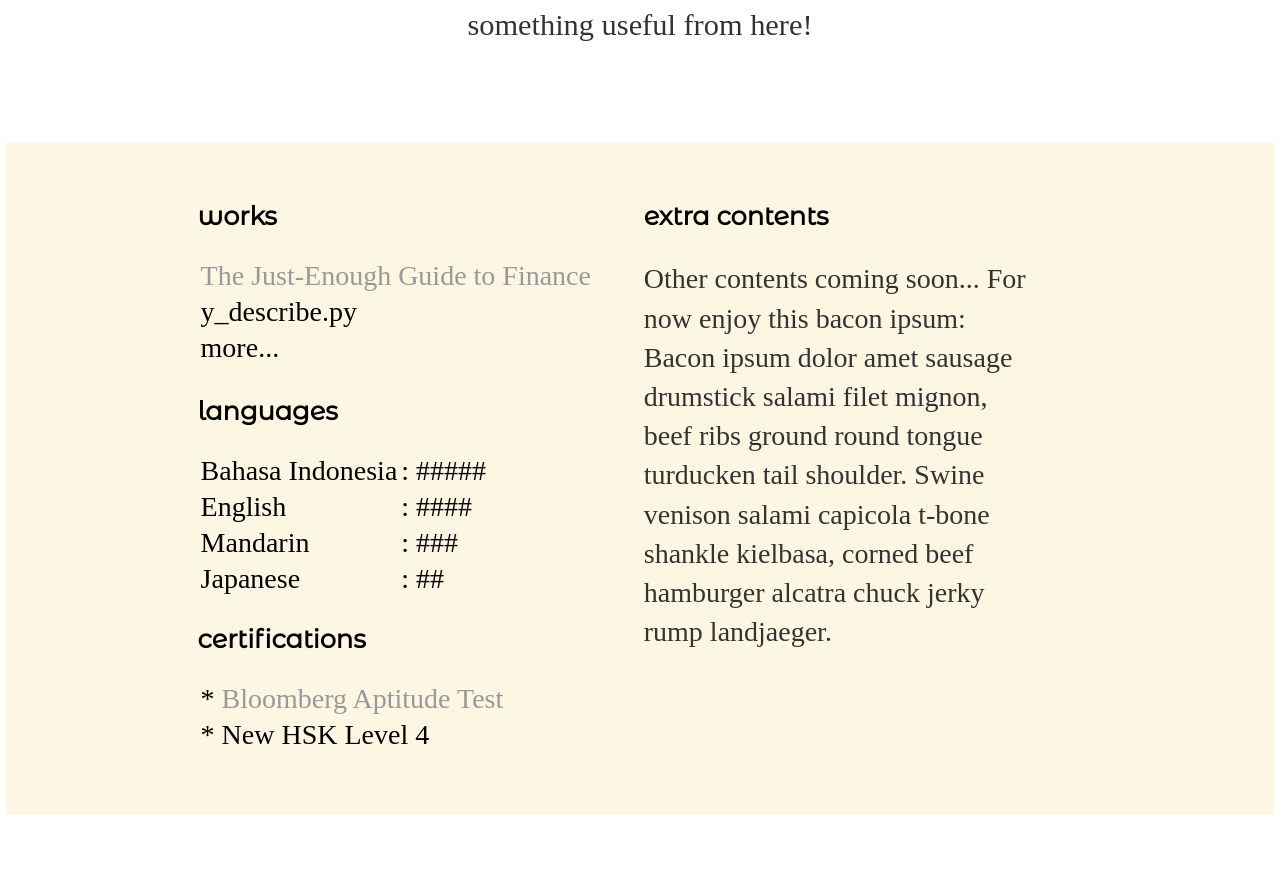
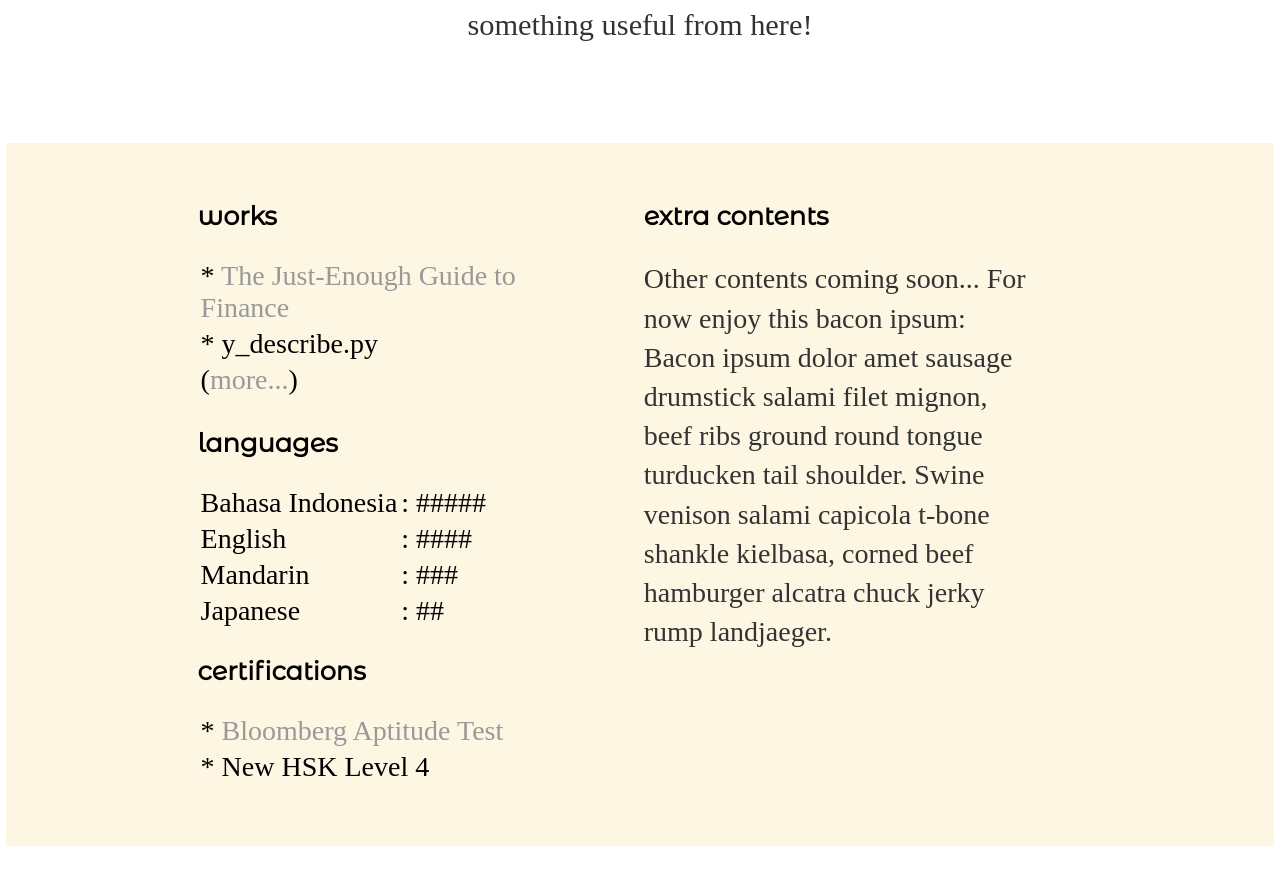
Before and after one commit to ryanjonathanb/ryanjonathanb.github.io, a Jekyll site: the page built from index.html, in a window 1280 px wide and 900 px high, scrolled down 2016 px. Shown: the top 885 px of the window. Built offline with Jekyll 4.4.1, drawn with Linux system fonts in a browser that asks for light colours; some web fonts are replaced; some of the changed lines change nothing that is shown.

Commit message:
css folder

```diff
--- a/index.html
+++ b/index.html
@@ -34,13 +34,13 @@ title: ryanjonathanb
 			<h3>works</h3>
 			<table class="homepage">
 				<tr>
-					<td><a href="http://ryanjonathanb.com/works/the-just-enough-guide-to-finance.html">The Just-Enough Guide to Finance</a></td>
+					<td>* <a href="http://ryanjonathanb.com/works/the-just-enough-guide-to-finance.html">The Just-Enough Guide to Finance</a></td>
 				</tr>
 				<tr>
-					<td>y_describe.py</td>
+					<td>* y_describe.py</td>
 				</tr>
 				<tr>
-					<td>more...</td>
+					<td>(<a href="http://ryanjonathanb.com/works/">more...</a>)</td>
 				</tr>
 			</table>
 			</p>
```
